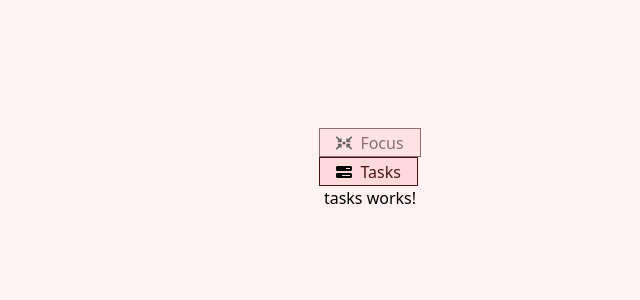
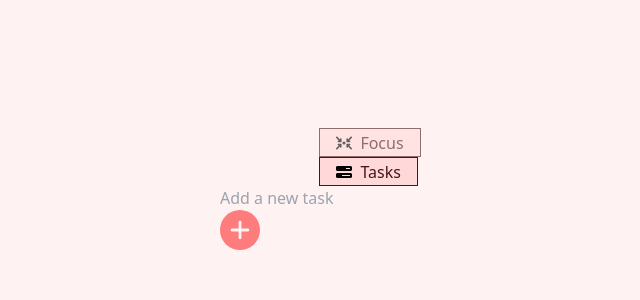
Before and after one commit to ismylsmylv/Pomo, an Angular app: page / in a window 1280 px wide. Both pictures are taken after a click on the button "Tasks". Shown: the top 300 px of the page, without its empty margins (270-910 px from the left). Built offline with nearby package versions, Linux system fonts and the light colour scheme.

Commit message:
feat: add task added

```diff
--- a/src/app/tasks/tasks.component.html
+++ b/src/app/tasks/tasks.component.html
@@ -1 +1,19 @@
-<p>tasks works!</p>
+<div class="task-list-container">
+  <div class="flex justify-between items-center">
+    <input [(ngModel)]="newTask" (keydown.enter)="addTask()" placeholder="Add a new task" class="outline-none	" />
+    <button (click)="addTask()"><svg xmlns="http://www.w3.org/2000/svg"
+        viewBox="0 0 448 512"><!--!Font Awesome Free 6.6.0 by @fontawesome - https://fontawesome.com License - https://fontawesome.com/license/free Copyright 2024 Fonticons, Inc.-->
+        <path
+          d="M256 80c0-17.7-14.3-32-32-32s-32 14.3-32 32l0 144L48 224c-17.7 0-32 14.3-32 32s14.3 32 32 32l144 0 0 144c0 17.7 14.3 32 32 32s32-14.3 32-32l0-144 144 0c17.7 0 32-14.3 32-32s-14.3-32-32-32l-144 0 0-144z" />
+      </svg></button>
+  </div>
+
+  <ul>
+    <li *ngFor="let task of tasks; let i = index">
+      <label>
+        <input type="checkbox" (change)="removeTask(i)" />
+        {{ task }}
+      </label>
+    </li>
+  </ul>
+</div>
--- a/src/app/tasks/tasks.component.scss
+++ b/src/app/tasks/tasks.component.scss
@@ -0,0 +1,69 @@
+$btn: #FF7C7C;
+$bg: #FFF2F2;
+
+ul {
+  li {
+    display: flex;
+    align-items: center;
+    justify-content: left;
+    max-width: 280px;
+    overflow: hidden;
+  }
+
+}
+
+.task-list-container {
+  width: 300px;
+  margin: auto;
+  text-align: left;
+
+  button {
+    display: flex;
+    align-items: center;
+    justify-content: center;
+    height: 2.5rem;
+    width: 2.5rem;
+    background-color: $btn;
+    border-radius: 50%;
+
+    svg {
+      background-color: transparent;
+      height: 2rem;
+      width: 2rem;
+      fill: $bg;
+    }
+  }
+}
+
+input[type='text'] {
+  width: 100%;
+  padding: 10px;
+  margin-bottom: 10px;
+  box-sizing: border-box;
+  outline: none;
+}
+
+button {
+  display: block;
+  width: 100%;
+  padding: 10px;
+  margin-bottom: 10px;
+}
+
+ul {
+  list-style-type: none;
+  padding: 0;
+}
+
+li {
+  margin-bottom: 10px;
+}
+
+label {
+  display: flex;
+  align-items: center;
+}
+
+input[type='checkbox'] {
+  margin-right: 10px;
+}
--- a/src/app/tasks/tasks.component.ts
+++ b/src/app/tasks/tasks.component.ts
@@ -1,12 +1,26 @@
+import { CommonModule } from '@angular/common';
 import { Component } from '@angular/core';
+import { FormsModule } from '@angular/forms';
 
 @Component({
   selector: 'app-tasks',
   standalone: true,
-  imports: [],
+  imports: [FormsModule, CommonModule],
   templateUrl: './tasks.component.html',
-  styleUrl: './tasks.component.scss'
+  styleUrl: './tasks.component.scss',
 })
 export class TasksComponent {
+  tasks: string[] = [];
+  newTask: string = '';
 
+  addTask() {
+    if (this.newTask.trim()) {
+      this.tasks.push(this.newTask.trim());
+      this.newTask = '';
+    }
+  }
+
+  removeTask(index: number) {
+    this.tasks.splice(index, 1);
+  }
 }
```
